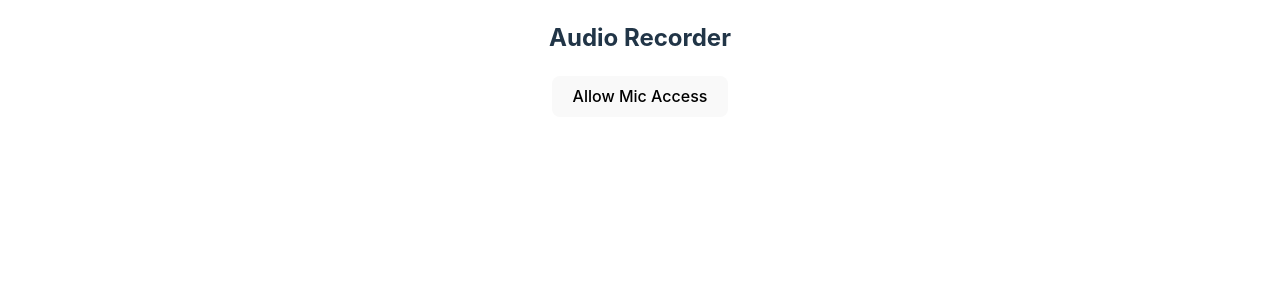
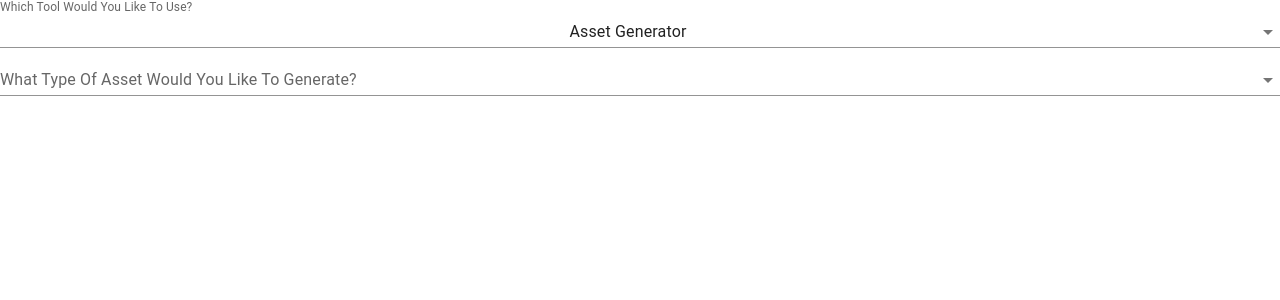
Before and after one commit to harrishs/aiSMBKit, a React (Vite) app in the folder frontend/: page / in a window 1280 px wide. Shown: the top 300 px of the page. Built offline with nearby package versions, Linux system fonts and the light colour scheme.

Commit message:
add dropdown to select tool

```diff
--- a/frontend/src/Components/Layout/Layout.jsx
+++ b/frontend/src/Components/Layout/Layout.jsx
@@ -1,15 +1,40 @@
+import { Select, FormControl, InputLabel, MenuItem } from "@mui/material";
+import { useState } from "react";
 // import Auth from "../Auth/Auth";
-// import AssetGen from "../AssetGen/AssetGen";
+import AssetGen from "../AssetGen/AssetGen";
 import Translation from "../Translation/Translation";
-// import Chatbot from "../Chatbot/Chatbot";
+import Chatbot from "../Chatbot/Chatbot";
 
 const Layout = (props) => {
+	const [selection, setSelection] = useState("AssetGen");
+
+	const handleSelection = (event) => {
+		setSelection(event.target.value);
+	};
+
+	let display;
+	if (selection === "AssetGen") {
+		display = <AssetGen />;
+	} else if (selection === "ChatBot") {
+		display = <Chatbot />;
+	} else if (selection === "Translation") {
+		display = <Translation />;
+	}
+
 	return (
 		<>
+			<FormControl fullWidth variant="standard">
+				<InputLabel>Which Tool Would You Like To Use?</InputLabel>
+				<Select value={selection} label="Selection" onChange={handleSelection}>
+					<MenuItem value={"AssetGen"}>Asset Generator</MenuItem>
+					<MenuItem value={"ChatBot"}>Sales Training Chat Bot</MenuItem>
+					<MenuItem value={"Translation"}>
+						Transcribe and Translate Audio
+					</MenuItem>
+				</Select>
+			</FormControl>
+			{display}
 			{/* <Auth /> */}
-			{/* <AssetGen /> */}
-			<Translation />
-			{/* <Chatbot /> */}
 		</>
 	);
 };
--- a/frontend/src/Components/Translation/Translation.jsx
+++ b/frontend/src/Components/Translation/Translation.jsx
@@ -55,9 +55,6 @@ const Translation = (props) => {
 			formData.append("model", "whisper-1");
 			formData.append("file", file);
 
-			console.log(audioBlob);
-			console.log(file);
-
 			fetch("https://api.openai.com/v1/audio/transcriptions", {
 				method: "POST",
 				headers: {
@@ -91,14 +88,6 @@ const Translation = (props) => {
 							Stop Recording
 						</button>
 					) : null}
-					{audio ? (
-						<div className="audio-container">
-							<audio src={audio} controls></audio>
-							<a download href={audio}>
-								Download Recording
-							</a>
-						</div>
-					) : null}
 				</div>
 			</main>
 		</div>
```
